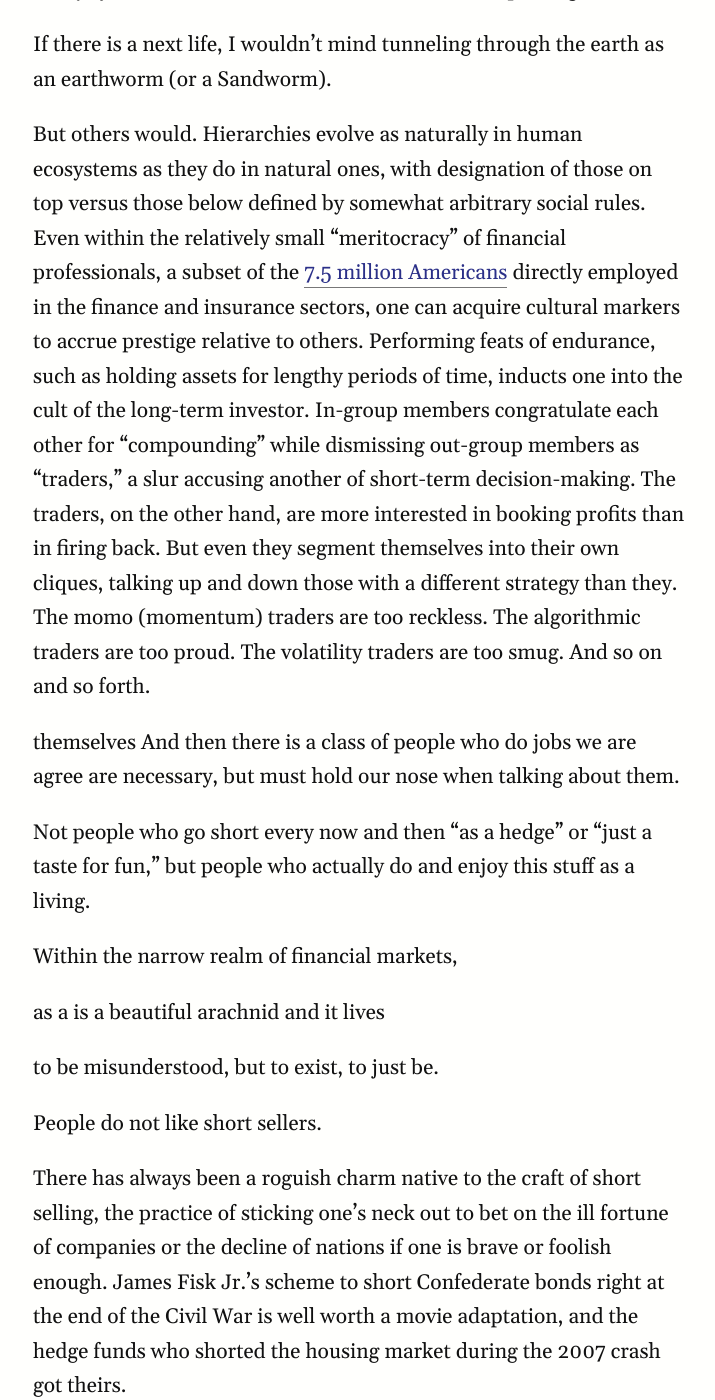
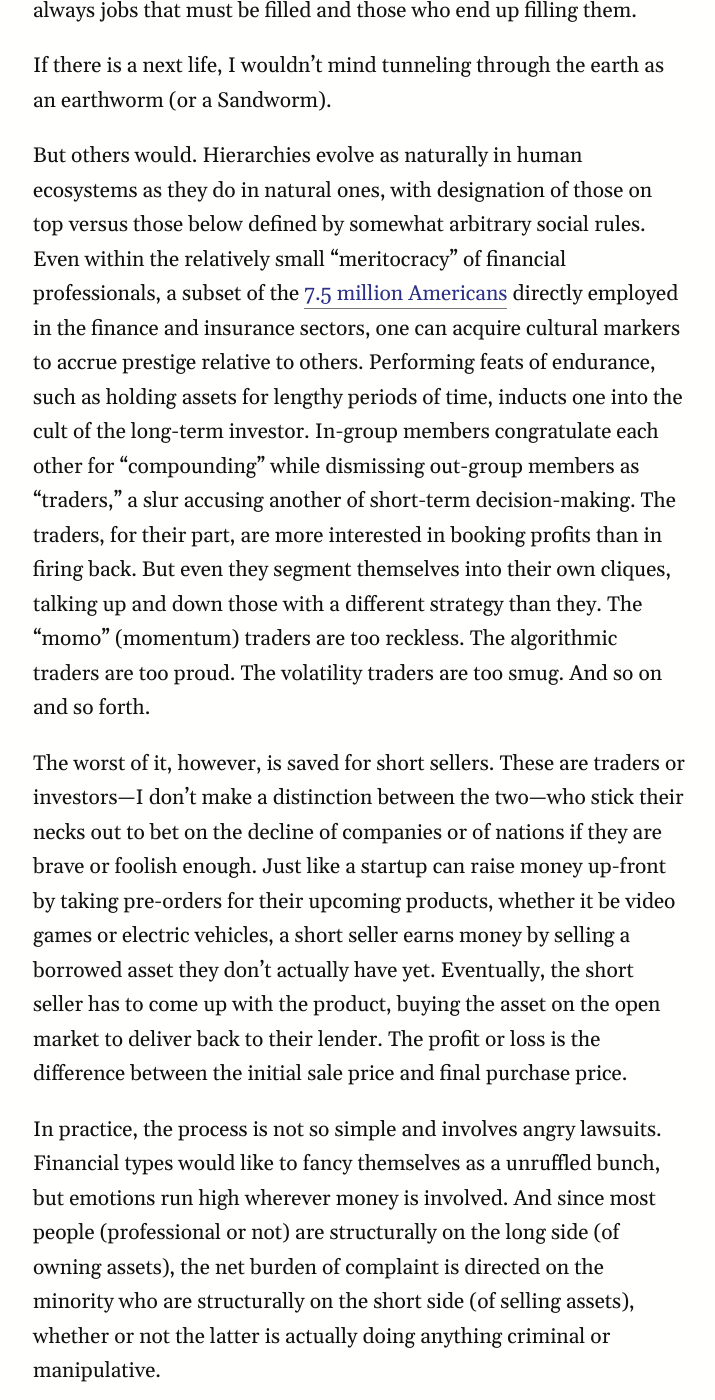
Before and after one commit to AndrewYang2024/AndrewYang2024.github.io, a Jekyll site: the page built from _posts/2021-11-20-The-Little-Short.md, in a window 1280 px wide and 1400 px high, scrolled down 1189 px. Shown: the whole window, without its empty margins (63-778 px from the left). Built offline with Jekyll 4.4.1, drawn with Linux system fonts in a browser that asks for light colours; nearby versions of some CDN libraries; some of the changed text lies outside the part shown.

Commit message:
Update 2021-11-20-The-Little-Short.md

```diff
--- a/_posts/2021-11-20-The-Little-Short.md
+++ b/_posts/2021-11-20-The-Little-Short.md
@@ -14,37 +14,27 @@
 >
 > {% cite 'Adam Hochschild' 'King Leopold‘s Ghost' '(1998)' %}
 
-{% newthought ' I have a tendency to like unloved things.'%} A misshapened toy that doesn’t look like the character it was based on. Things with more than four legs that aren’t butterflies or ladybugs. Anything unfairly maligned garners within me a sense of childhood familiarity and of respect.
+{% newthought ' I have a tendency to like unloved things.'%} A misshapened toy that doesn’t look like the character it was based on. Things with more than four legs that aren’t butterflies or ladybugs. Anything unfairly maligned garners in me a sense of childhood familiarity.
+
+And respect.
 
 The bodhisattva Kṣitigarbha asks, “**If I do not descend into hell, who will?**” A spider will still faithfully execute her role as a predator whether or not I appreciate her skill as a huntress. The unloved do not wait for us to raise them as tragic heroes. They simply exist. There are always jobs that must be filled and those who end up filling them.
 
 If there is a next life, I wouldn’t mind tunneling through the earth as an earthworm (or a Sandworm).
 
-But others would. Hierarchies evolve as naturally in human ecosystems as they do in natural ones, with designation of those on top versus those below defined by somewhat arbitrary social rules. Even within the relatively small “meritocracy” of financial professionals, a subset of the [7.5 million Americans](https://www.ibisworld.com/industry-statistics/employment/finance-insurance-united-states/) directly employed in the finance and insurance sectors, one can acquire cultural markers to accrue prestige relative to others. Performing feats of endurance, such as holding assets for lengthy periods of time, inducts one into the cult of the long-term investor. In-group members congratulate each other for “compounding” while dismissing out-group members as “traders,” a slur accusing another of short-term decision-making. The traders, on the other hand, are more interested in booking profits than in firing back. But even they segment themselves into their own cliques, talking up and down those with a different strategy than they. The momo (momentum) traders are too reckless. The algorithmic traders are too proud. The volatility traders are too smug. And so on and so forth.
+But others would. Hierarchies evolve as naturally in human ecosystems as they do in natural ones, with designation of those on top versus those below defined by somewhat arbitrary social rules. Even within the relatively small “meritocracy” of financial professionals, a subset of the [7.5 million Americans](https://www.ibisworld.com/industry-statistics/employment/finance-insurance-united-states/) directly employed in the finance and insurance sectors, one can acquire cultural markers to accrue prestige relative to others. Performing feats of endurance, such as holding assets for lengthy periods of time, inducts one into the cult of the long-term investor. In-group members congratulate each other for “compounding” while dismissing out-group members as “traders,” a slur accusing another of short-term decision-making. The traders, for their part, are more interested in booking profits than in firing back. But even they segment themselves into their own cliques, talking up and down those with a different strategy than they. The “momo” (momentum) traders are too reckless. The algorithmic traders are too proud. The volatility traders are too smug. And so on and so forth.
 
+The worst of it, however, is saved for short sellers. These are traders or investors—I don’t make a distinction between the two—who stick their necks out to bet on the decline of companies or of nations if they are brave or foolish enough. Just like a startup can raise money up-front by taking pre-orders for their upcoming products, whether it be video games or electric vehicles, a short seller earns money by selling a borrowed asset they don’t actually have yet. Eventually, the short seller has to come up with the product, buying the asset on the open market to deliver back to their lender. The profit or loss is the difference between the initial sale price and final purchase price.
 
+In practice, the process is not so simple and involves angry lawsuits. Financial types would like to fancy themselves as a unruffled bunch, but emotions run high wherever money is involved. And since most people (professional or not) are structurally on the long side (of owning assets), the net burden of complaint is directed on the minority who are structurally on the short side (of selling assets), whether or not the latter is actually doing anything criminal or manipulative.
 
- themselves And then there is a class of people who do jobs we are agree are necessary, but must hold our nose when talking about them.
+In the abstract, short selling is well-accepted as a mechanism for market regulation. Short sellers buy low and sell high, just not in that order, which tends to deflate bubbles and support prices when panic ensues and the bottom falls out. This is an empirical finding that is tested time and time again when panicking market regulators turn to short selling bans that ultimately backfire. Moreover, no one has an issue with traders selling assets (no one can buy anything if no one sells anything) or with using borrowed funds for dodgy trading (see margin lending).
 
-Not people who go short every now and then “as a hedge” or “just a taste for fun,” but people who actually do and enjoy this stuff as a living.
+Yet short selling feels to many, whether out of ignorance or self-interest, “[icky and un-American](https://www.businessinsider.com/nyse-tom-farley-short-selling-2017-6),” to borrow an NYSE chairman’s words.
 
+Dabbling a little bit in the dark side is acceptable, as investment managers will often have some short positions as a means of hedging their total investment. But the existence of traders who actively short things as their main preoccupation? Such profiteering from disaster and misery is still considered somewhat suspect and even perverse. On the other hand, the ill repute and unconventional antics of short sellers imparts a roguish charm to their craft. James Fisk Jr.’s scheme to [short Confederate bonds](https://www.bostonglobe.com/2020/04/22/magazine/jubilee-jim-fisk-great-civil-war-score/) right at the end of the Civil War, which involved bribery and the construction of a private telegraph line, is well worth a movie adaptation, and the hedge funds who shorted the housing market during [the 2007 crash](https://en.wikipedia.org/wiki/Financial_crisis_of_2007%E2%80%932008) got [theirs](https://en.wikipedia.org/wiki/The_Big_Short_(film)).
 
-
-Within the narrow realm of financial markets,
-
-
-
-  as a is a beautiful arachnid and it lives
-
-to be misunderstood, but to exist, to just be.
-
-
-
-People do not like short sellers.
-
-There has always been a roguish charm native to the craft of short selling, the practice of sticking one’s neck out to bet on the ill fortune of companies or the decline of nations if one is brave or foolish enough. James Fisk Jr.’s scheme to short Confederate bonds right at the end of the Civil War is well worth a movie adaptation, and the hedge funds who shorted the housing market during the 2007 crash got theirs.
-
-Personally, my favorite short seller is a businessman who never held much capital to his name. Yet that would not stop him tilting at one of the wealthiest windmills of his time—the Congo Free State—and winning. The Congo Free State, which lay within the borders of what is now the Democratic Republic of the Congo, was the private colony of King Leopold II of Belgium, a monarch who had built up an unimpeachable reputation with his African “philantropy.” His name is Edmund Dene Morel, a clerk at Elder Dempster, the Liverpool shipping firm with a contract with King Leopold himself to connect Europe to his African domain.
+My favorite short selling story, however, doesn’t take place directly in financial markets. Its protagonist is a simple businessman who never held much capital to his name. Yet that would not stop him tilting at one of the wealthiest windmills of his time—the Congo Free State—and winning. The Congo Free State, which lay within the borders of what is now the Democratic Republic of the Congo, was the private colony of King Leopold II of Belgium, a monarch who had built up an unimpeachable reputation with his African “philantropy.” His name is Edmund Dene Morel, a clerk at Elder Dempster, the Liverpool shipping firm with a contract with King Leopold himself to connect Europe to his African domain.
 
 Every good short selling story starts with a flash of insight—the realization of an imbalance in the numbers that must be corrected. As a clerk, Morel observed the movement of goods in and out of the Congo Free State. Precious shipments of rubber and ivory flowed out of the colony while nothing but arms, ammunition, and soldiers flowed in. This account could not be balanced except by the hidden addition of slave labor on a massive scale.
 
@@ -52,7 +42,7 @@
 >
 > {% cite 'Adam Hochschild' 'King Leopold‘s Ghost' '(1998)' %}
 
-Confronted with the duty to act, he carefully assembles the means of action. Ever the sober businessman, he plies his menagerial skill to gradually build up the largest humanitarian effort of his time, the Congo Reform Association. His effort enlists both the business and the intellectual classes in waging a bitter propaganda war against King Leopold and his proxies. Famous writers including Arthur Conan Doyle, Booker T. Washington, and Mark Twain and the socialist leader Émile Vandervelde sign up for the cause. Diplomats, missionaries, and the photographer Hezekiah Andrew Shanu smuggle images and stories of atrocities from within Congo to be reported by his media machine.
+Confronted with the duty to act, he carefully assembles the means of action. Ever the sober businessman, he plies his menagerial skill to gradually build up the largest humanitarian effort of his time, the Congo Reform Association. His effort enlists both the business and the intellectual classes in waging a bitter propaganda war against King Leopold and his proxies, exposing the monarch as a massive fraud. Famous writers including Arthur Conan Doyle, Booker T. Washington, and Mark Twain and the socialist leader Émile Vandervelde sign up for the cause. Diplomats, missionaries, and the photographer Hezekiah Andrew Shanu smuggle images and stories of atrocities from within Congo to be reported by his media machine.
 
 Through Morel’s and his allies’ efforts, the brutality of King Leopold’s private regime was revealed to all. The chopping of hands as punishment for failing to meet rubber quotas. The liberal use of the *chicotte*—”a whip of raw, sun-dried hippopotamus hide, cut into a long sharp-edged corkscrew strip.” The murderous habits of the *Force Publique,* the “security” forces who ran the show. These all entered common knowledge and decisively settled the Congo Question. In 1908, the Belgian government annexes the Congo Free State, ending King Leopold’s control, after which reports of atrocities in the colony drop.
 
```
